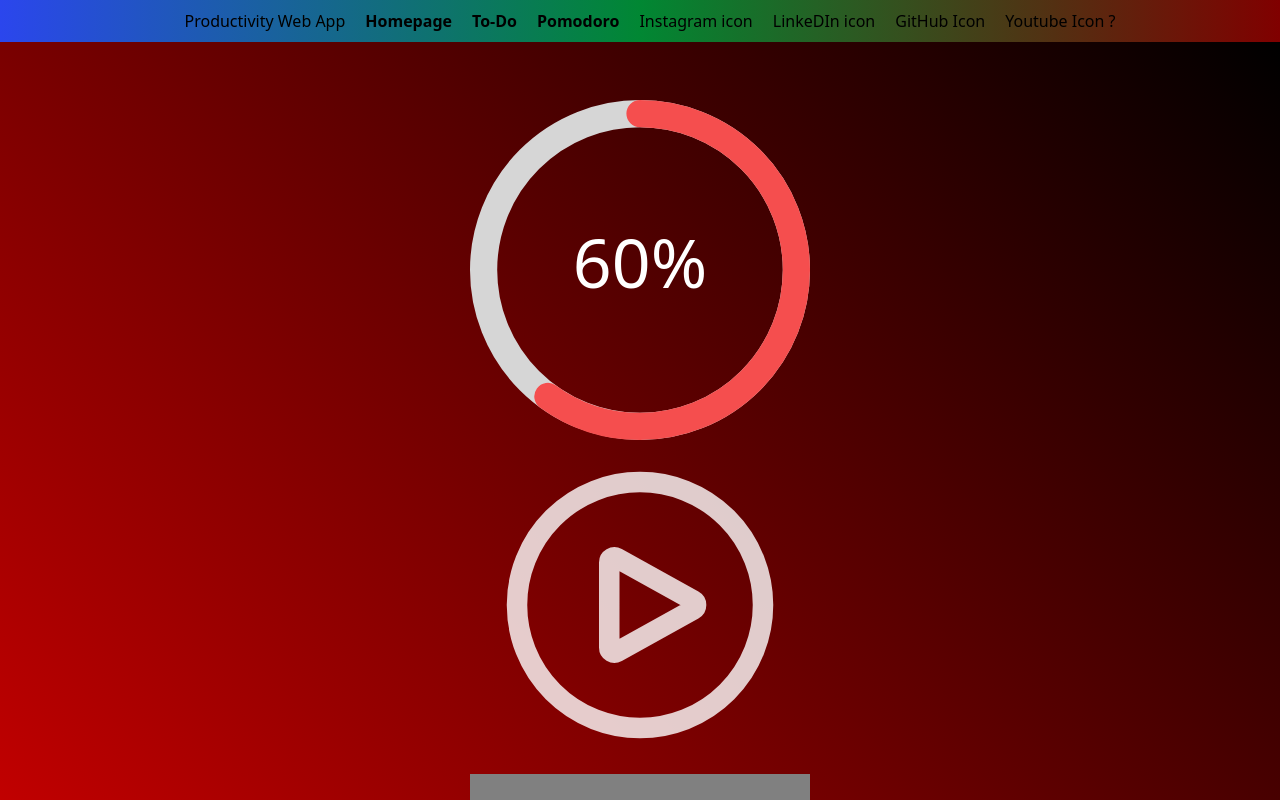
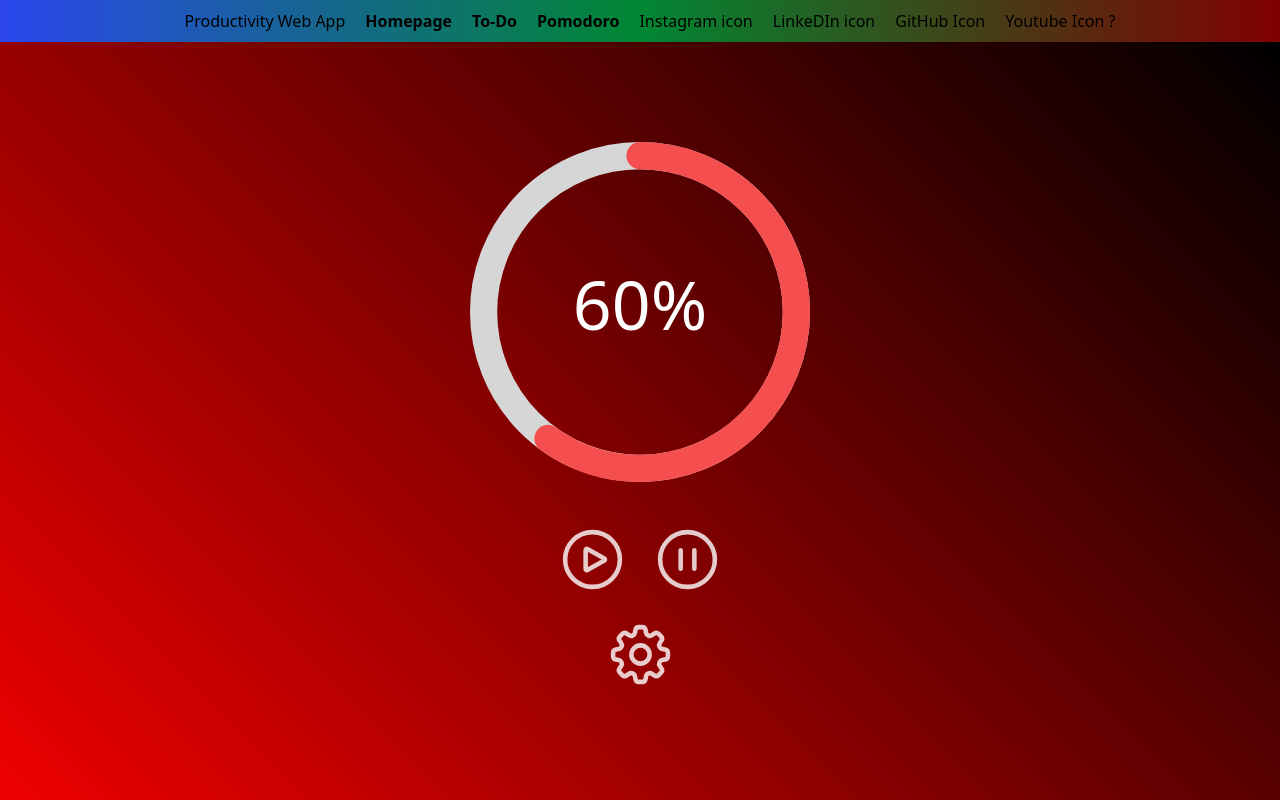
Before and after one commit to WilkinsGBE/ProductivityWebApp, a React (Vite) app: page /pomodoro in a window 1280 px wide. Shown: the top 800 px of the page. Built offline with nearby package versions, Linux system fonts and the light colour scheme.

Commit message:
fix then css of the buttons

```diff
--- a/src/components/PomodoroApp/PlayButton.jsx
+++ b/src/components/PomodoroApp/PlayButton.jsx
@@ -3,7 +3,7 @@ import "./PomodoroApp.css";
 
 export const PlayButton = (props) => {
   return (
-    <div className={props.className}>
+    <div className="play-button">
     <button>
       <svg
         xmlns="http://www.w3.org/2000/svg"
--- a/src/components/PomodoroApp/PomodoroApp.css
+++ b/src/components/PomodoroApp/PomodoroApp.css
@@ -16,42 +16,40 @@
 }
 
 main {
-  padding-top: 58px;
+  padding-top: 100px;
   max-width: 340px;
   margin: 0 auto 20px auto;
   text-align: center;
+  height: 100vh;
 }
 
 button {
   background-color: transparent;
   color: rgba(255, 255, 255, 0.8);
   border: 0;
-  display: inline-block;
   width: 100%;
+  display: flex;
+  cursor: pointer;
 }
 
-/* .buttons {
-  display: inline-block;
+/* the 1st container with both button */
+.play-pause {
+  margin-top: 40px;
+  display: flex;
   justify-content: center;
-  flex-direction: row;
-  margin-top: 20px;
-  cursor: pointer;
-} */
-
-.play-button {
-  width: 100%;
-  background-color: gray;
+  gap: 10px;
 }
 
-.pause-button {
-  width: 100%;
-  /* background-color: rgba(0, 0, 0, 0.5); */
-  background-color: gray;
+.play-button, .pause-button{
+  width: 25%;
+}
+
+/* the second container with the button */
+.settings {
+  margin-top: 20px;
+  justify-items: center;
 }
 
 .settings-button {
-  width: auto;
-  background-color: gray;
-  margin-top: 20px;
-  cursor: pointer;
+  width: 25%;
 }
--- a/src/components/PomodoroApp/Timer.jsx
+++ b/src/components/PomodoroApp/Timer.jsx
@@ -25,14 +25,12 @@ export const Timer = () => {
           })}
         />
       </div>
-      <div className="buttons">
-        <div>
-          <PlayButton className=""/>
-          <PauseButton className="pause-button"/>
-        </div>
-        <div>
-          <SettingsButton className="settings-button" />
-        </div>
+      <div className="play-pause">
+        <PlayButton className="play-button" />
+        <PauseButton className="pause-button" />
+      </div>
+      <div className="settings">
+        <SettingsButton className="settings-button" />
       </div>
     </div>
   );
```
